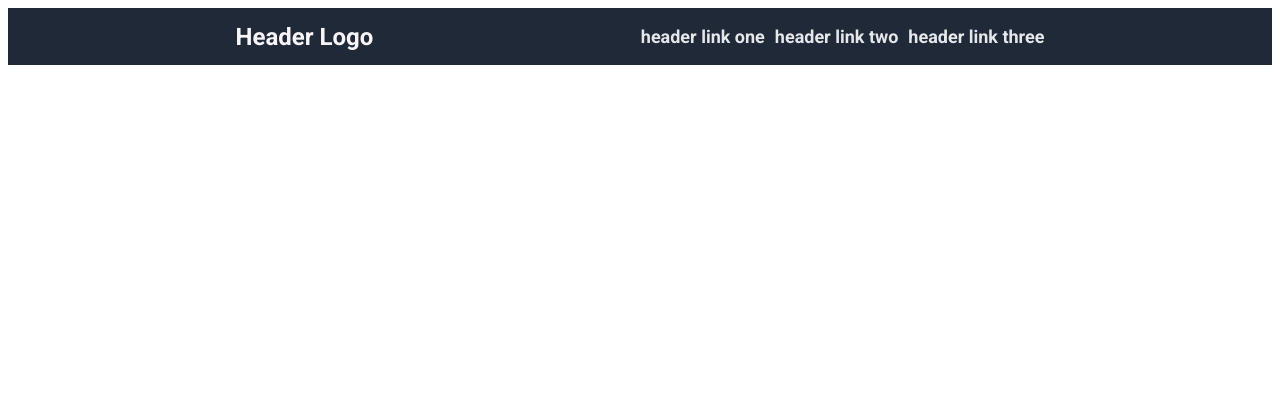
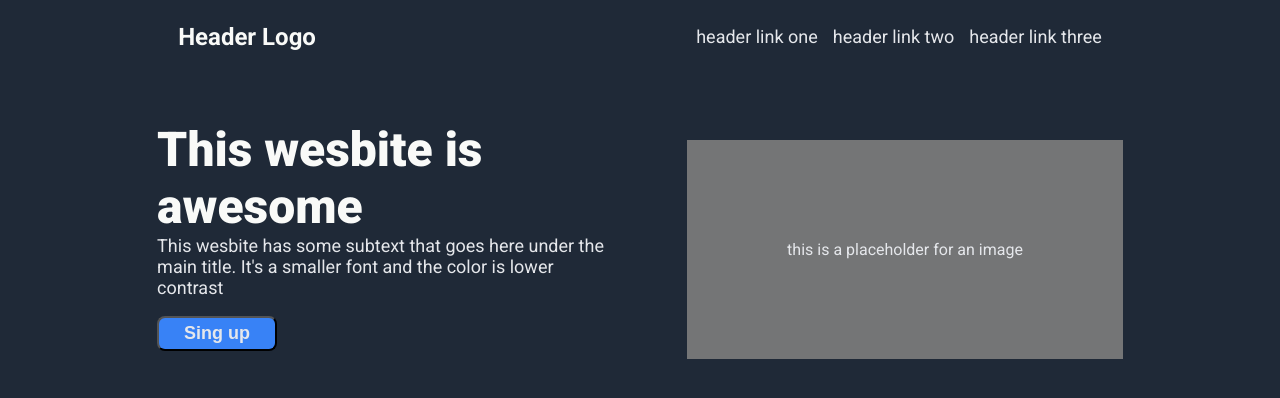
Before and after one commit to luizgdev/landing-page, a plain HTML site: page index.html in a window 1280 px wide. Drawn offline with Linux system fonts and the light colour scheme.

Commit message:
adding the hero + fixing some stuff (WEB is overrated man)

```diff
--- a/index.html
+++ b/index.html
@@ -12,16 +12,27 @@
             rel="stylesheet">
     </head>
     <body>
+        <div class="header">
+            Header Logo
+            <ul class="links">
+                <li>header link one</li>
+                <li>header link two</li>
+                <li>header link three</li>
+            </ul>
+        </div>
         <div class="hero">
-            <div class="header">
-                Header Logo
-                <ul class="header-links">
-                    <li id="link-one">header link one</li>
-                    <li id="link-two">header link two</li>
-                    <li id="link-three">header link three</li>
-                </ul>
+            <div class="container">
+                <p class="main-text">This wesbite is awesome</p>
+                <p class="secundary-text">This wesbite has some subtext
+                    that
+                    goes here under the main
+                    title. It's a smaller font and the color is lower
+                    contrast</p>
+                <button>Sing up</button>
             </div>
-
+            <div class="placeholder">
+                this is a placeholder for an image
+            </div>
         </div>
     </body>
 </html>
--- a/styles.css
+++ b/styles.css
@@ -1,22 +1,61 @@
 body {
-    font-family: "Roboto", sans-serif, Helvetica;
-
+    font-family: 'Roboto', sans-serif;
+    background-color: #1F2937;
 }
 
 .header {
-    color: #F9F4F8;
+    color: #F9FAF8;
     font-size: 24px;
     font-weight: bold;
-    background-color: #1F2937;
     display: flex;
     align-items: center;
-    justify-content: space-evenly;
+    justify-content: space-around;
 }
 
-.header-links {
+.links {
     list-style-type: none;
     display: flex;
     color: #E5E7EB;
     font-size: 18px;
-    gap: 10px;
+    font-weight: 400;
+    gap: 15px;
 }
+
+.main-text {
+    font-size: 48px;
+    font-weight: 900;
+    color: #F9FAF8;
+    width: 400px;
+    margin-bottom: 0;
+}
+
+.secundary-text {
+    font-size: 18px;
+    color: #E5E7EB;
+    width: 450px;
+    margin-top: 0;
+}
+
+.hero {
+    display: flex;
+    align-items: center;
+    justify-content: center;
+    gap: 80px;
+}
+
+button {
+    background-color: #3882F6;
+    font-size: 18px;
+    color: #E5E7EB;
+    font-weight: 900;
+    width: 120px;
+    border-radius: 8px;
+    padding: 5px;
+}
+
+.placeholder {
+    color: #E5E7EB;
+    background-color: #747576;
+    padding: 100px;
+    margin-top: 75px;
+}
```
